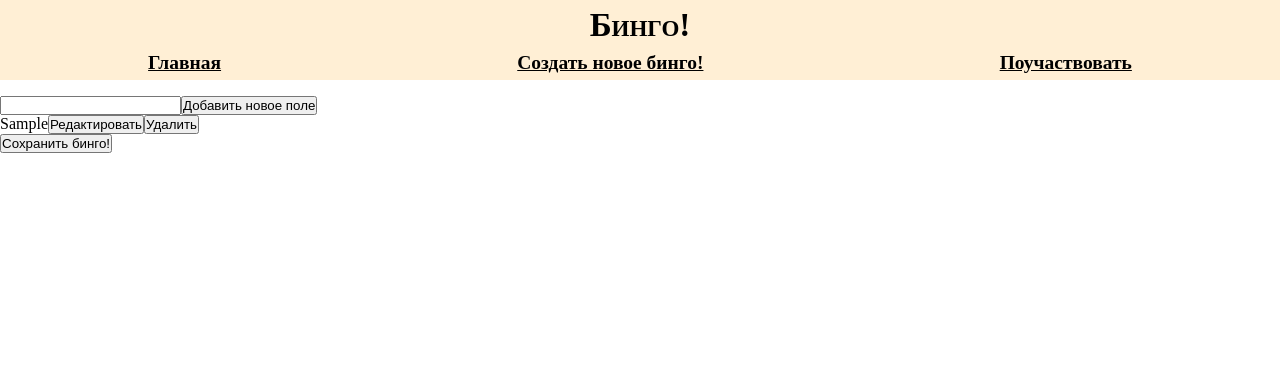
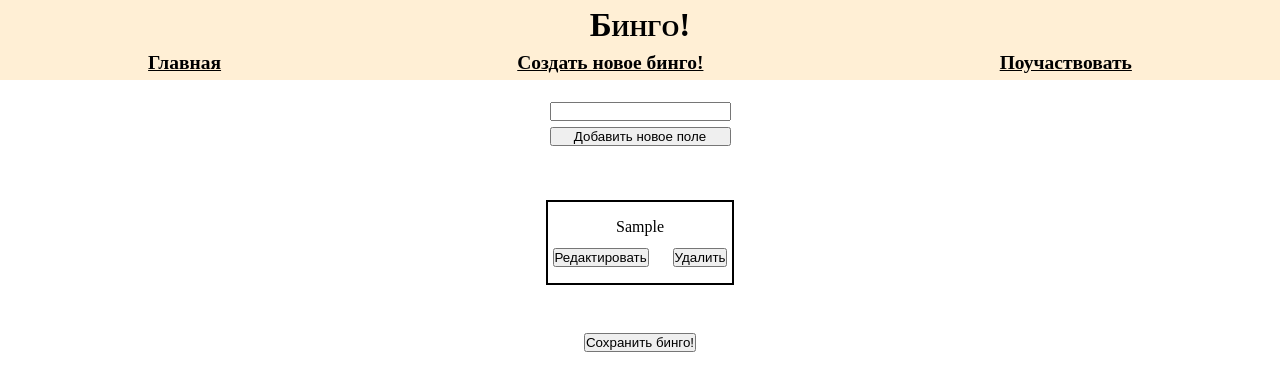
Before and after one commit to yazmeyaa/bingo, a React (Create React App) app: page /create in a window 1280 px wide. Both pictures are taken after typing "Sample" into the empty fields and a click on the button "Добавить новое поле". Shown: the top 390 px of the page. Built offline with nearby package versions, Linux system fonts and the light colour scheme.

Commit message:
Добавил стили и логику в создание бинго

```diff
--- a/src/components/template/header/styles.ts
+++ b/src/components/template/header/styles.ts
@@ -11,6 +11,7 @@ export const Container = styled.header`
         gap: 8px;
         background-color: papayawhip;
         margin-bottom: 1rem;
+        width: 100%;
     }
 `
 
--- a/src/components/template/styles.tsx
+++ b/src/components/template/styles.tsx
@@ -4,5 +4,6 @@ export const Container = styled.div`
     &{
         display: flex;
         flex-direction: column;
+        align-items: center;
     }
 `
--- a/src/pages/bingo/index.tsx
+++ b/src/pages/bingo/index.tsx
@@ -16,11 +16,8 @@ function Bingo() {
     const navigator = useNavigate()
 
     useEffect(() => {
-        console.log(location.state)
-
         if (location.state === null) {
             const id = location.pathname.split('/')
-            console.log(id[id.length - 1])
             getBingo(parseInt(id[id.length - 1]))
                 .then(data => {
                     setBingoValues(data.values)
--- a/src/pages/craeteNewBingo/index.tsx
+++ b/src/pages/craeteNewBingo/index.tsx
@@ -1,5 +1,6 @@
 import axios from "axios"
 import { useRef, useState, FormEvent, FunctionComponent, createContext, useEffect, useContext, memo } from "react"
+import { AddNewCardButton, NewCardForm, Input, CardButton, CardContainer, Container, CreatedCardsContainer, ButtonsContainer } from "./styles"
 
 
 interface ContextType {
@@ -41,7 +42,10 @@ function CreateNewBingo() {
     }
 
     function editCard(text: string, id: number) {
-        setBingos(() => bingos.map(item => item.id === id ? { ...item, text } : item))
+        setBingos(() => {
+            if (!text) return bingos
+            return bingos.map(item => item.id === id ? { ...item, text } : item)
+        })
     }
 
     function saveBingo() {
@@ -52,7 +56,7 @@ function CreateNewBingo() {
                 'Content-type': 'application/json'
             },
             data: JSON.stringify({ template: bingos.map(item => item.text) })
-        }).then(console.log)
+        })
     }
 
     const context = {
@@ -61,45 +65,52 @@ function CreateNewBingo() {
     }
 
     return (
-        <div>
+        <Container>
             <CardsContext.Provider value={context}>
-                <form onSubmit={addCard}>
-                    <input ref={inputRef} />
-                    <button type='submit'> Добавить новое поле</button>
-                </form>
-                <div>
+                <NewCardForm onSubmit={addCard}>
+                    <Input ref={inputRef} />
+                    <AddNewCardButton type='submit'> Добавить новое поле</AddNewCardButton>
+                </NewCardForm>
+                <CreatedCardsContainer>
                     {bingos.map((item) => <SingleBingoCard key={item.id} id={item.id} text={item.text} />)}
-                </div>
+                </CreatedCardsContainer>
             </CardsContext.Provider>
-            <button onClick={() => { saveBingo() }}>Сохранить бинго!</button>
-        </div>
+            {bingos.length > 0 && <button onClick={() => { saveBingo() }}>Сохранить бинго!</button>}
+        </Container>
     )
 }
 
-const SingleBingoCard: FunctionComponent<CardType> = memo(({ text, id }) => {
+const SingleBingoCard: FunctionComponent<CardType> = memo((props) => {
     const [edit, setEdit] = useState<boolean>(false)
+
 
     const changeMode = () => setEdit(prev => !prev)
 
 
-    return edit ?
-        <EditCard text={text} id={id} changeMode={changeMode} /> : (
-            <div>
-                <span>{text}</span>
-                <button onClick={() => setEdit(prev => !prev)}>
+    return edit ? <EditCard {...props} changeMode={changeMode} /> : <IdleCard changeMode={changeMode} {...props} />
+})
+
+interface PartiedCardProps extends CardType {
+    changeMode: () => void
+}
+
+const IdleCard: FunctionComponent<PartiedCardProps> = memo(({ id, text, changeMode }) => {
+    const { removeCard } = useContext(CardsContext)
+    return (
+        <CardContainer>
+            <span>{text}</span>
+            <ButtonsContainer>
+                <CardButton onClick={changeMode}>
                     Редактировать
-                </button>
-                <button>Удалить</button>
-            </div>
-        )
+                </CardButton>
+                <CardButton onClick={() => { removeCard(id) }}>Удалить</CardButton>
+            </ButtonsContainer>
+        </CardContainer>
+    )
 })
 
 
-interface EditProps extends CardType {
-    changeMode: () => void
-}
-
-const EditCard: FunctionComponent<EditProps> = memo(({ id, text, changeMode }) => {
+const EditCard: FunctionComponent<PartiedCardProps> = memo(({ id, text, changeMode }) => {
     const { editCard } = useContext(CardsContext)
     const input = useRef<HTMLInputElement>(null)
     useEffect(() => {
@@ -107,16 +118,21 @@ const EditCard: FunctionComponent<EditProps> = memo(({ id, text, changeMode }) =
         input.current.value = text
     }, [text])
 
+    function handleSumbit(event: FormEvent<HTMLFormElement>) {
+        event.preventDefault()
+        if (!input.current) return;
+        editCard(input.current.value, id)
+        changeMode()
+    }
+
     return (
-        <div>
+        <CardContainer onSubmit={handleSumbit}>
             <input ref={input}></input>
-            <button onClick={() => {
-                if (!input.current) return;
-                editCard(input.current.value, id)
-                changeMode()
-            }}>Сохранить</button>
-            <button onClick={() => changeMode()}>Отменить</button>
-        </div>
+            <ButtonsContainer>
+                <CardButton type='submit'>Сохранить</CardButton>
+                <CardButton onClick={() => changeMode()}>Отменить</CardButton>
+            </ButtonsContainer>
+        </CardContainer>
     )
 })
 
--- /dev/null
+++ b/src/pages/craeteNewBingo/styles.tsx
@@ -0,0 +1,79 @@
+import styled from 'styled-components'
+
+export const Container = styled.main`
+    &{
+        box-sizing: border-box;
+        display: flex;
+        flex-direction: column;
+        justify-content: center;
+        align-items: center;
+        max-width: 1400px;
+        width: 100%;
+        margin: 0px auto;
+        padding: 0px 12px;
+        gap: 48px;
+    }
+`
+
+export const NewCardForm = styled.form`
+    &{
+        display: flex;
+        flex-direction: column;
+        gap: 6px;
+        padding: 6px 12px;
+    }
+`
+
+export const Input = styled.input`
+    &{
+        flex: 0 0 auto;
+    }
+`
+
+
+export const AddNewCardButton = styled.button`
+    &{
+    }
+`
+
+export const CreatedCardsContainer = styled.div`
+    &{
+        display: flex;
+        flex-wrap: wrap;
+        gap: 4px;
+    }
+`
+
+export const CardContainer = styled.form`
+    &{
+        box-sizing: border-box;
+        flex: 1 0 33%;
+        display: flex;
+        justify-content: center;
+        align-items: center;
+        box-sizing: border-box;
+        padding: 1rem 5px;
+        border: 2px solid black;
+        transition: ease-out 0.5sec;
+        flex-direction: column;
+        gap: 12px;
+    }
+    &>span{
+        word-wrap: break-word;
+    }
+`
+
+export const ButtonsContainer = styled.div`
+    &{
+        display: flex;
+        flex-direction: row;
+        justify-content: space-around;
+        gap: 24px;
+    }
+`
+
+export const CardButton = styled.button`
+    &{
+
+    }
+`
--- a/src/pages/joinToBingo/index.tsx
+++ b/src/pages/joinToBingo/index.tsx
@@ -1,4 +1,4 @@
-import axios, { AxiosError } from "axios"
+import { AxiosError } from "axios"
 import { ChangeEvent, FormEvent, useRef, useState } from "react"
 import { useNavigate } from "react-router-dom"
 import getBingo from "tools/getBingo"
@@ -28,7 +28,6 @@ function JoinToBingo() {
         setFetching(true)
         getBingo(id).then(data => {
             if (!data) return false
-            console.log(data)
             navigator(`/bingo/${id}`, {
                 state: {
                     bingoTemplate: data.values
@@ -37,9 +36,8 @@ function JoinToBingo() {
         })
             .catch(error => {
                 if (error instanceof AxiosError) {
-                    console.log(error)
-                    if(error.response?.status === 400) setError('Бинго с таким ID не найдено!')
-                    if(error.response?.status === 404) setError('Ошибка сервера!')
+                    if (error.response?.status === 400) setError('Бинго с таким ID не найдено!')
+                    if (error.response?.status === 404) setError('Ошибка сервера!')
                 }
             })
             .finally(() => {
```
